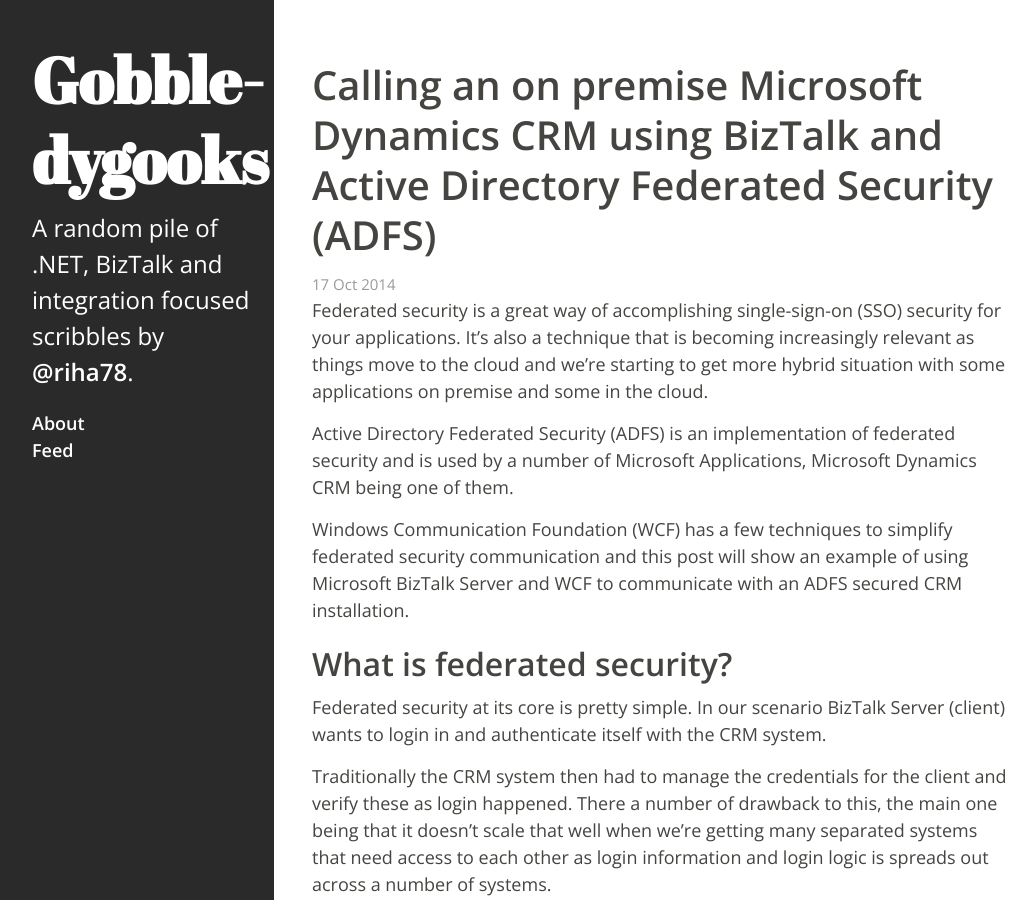
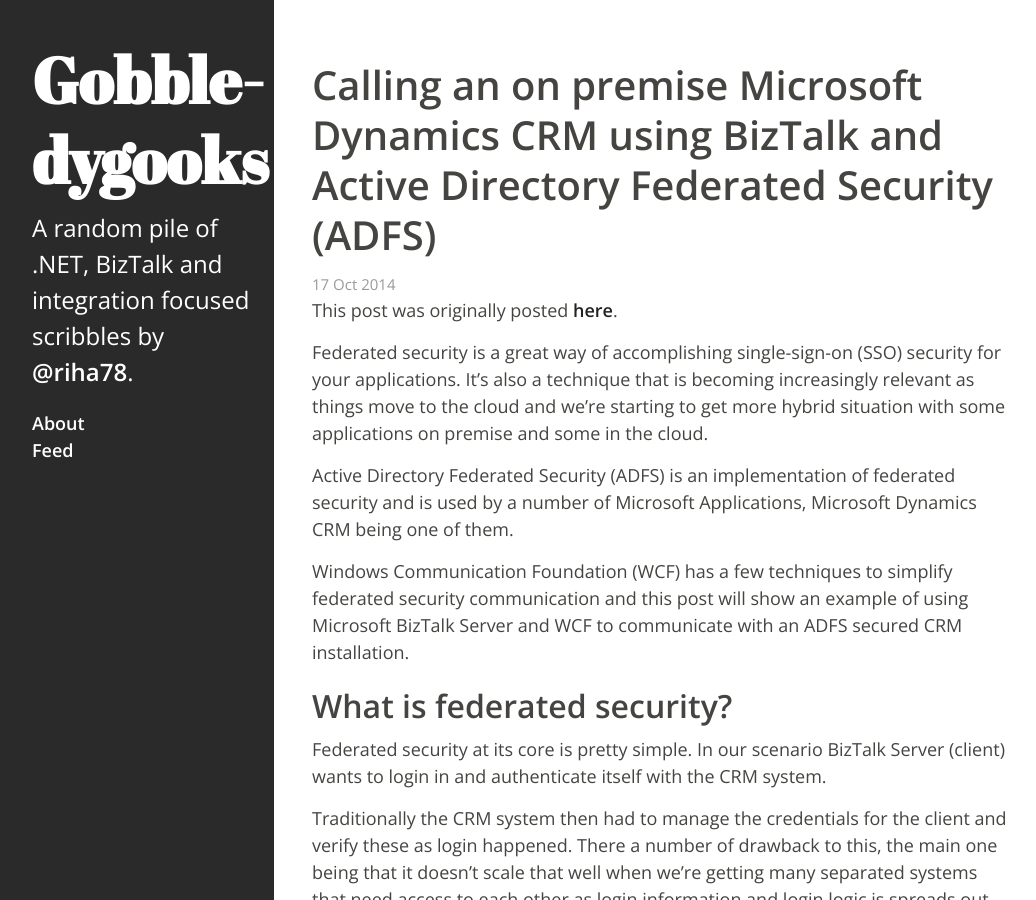
Before and after one commit to riha/riha.github.io, a Jekyll site: the page built from _posts/2014-09-16-calling-an-on-premise-microsoft-dynamics-crm-using-biztalk-and-active-directory-federated-security-(ADFS).md, in a window 1280 px wide and 900 px high. Shown: the whole window, without its empty margins (8-1044 px from the left). Built offline with Jekyll 4.4.1, drawn with Linux system fonts in a browser that asks for light colours; Markdown is read by kramdown in place of the engine named in the settings; comment, search, counter and statistics services are not loaded.

Commit message:
Added link to original post

```diff
--- a/_posts/2014-09-16-calling-an-on-premise-microsoft-dynamics-crm-using-biztalk-and-active-directory-federated-security-(ADFS).md
+++ b/_posts/2014-09-16-calling-an-on-premise-microsoft-dynamics-crm-using-biztalk-and-active-directory-federated-security-(ADFS).md
@@ -3,6 +3,7 @@
 layout: post
 title: "Calling an on premise Microsoft Dynamics CRM using BizTalk and Active Directory Federated Security (ADFS)"
 ---
+This post was originally posted [here](http://blog.ibiz-solutions.se/integration/calling-an-on-premise-microsoft-dynamics-crm-using-biztalk-and-active-directory-federated-security-adfs/).
 
 Federated security is a great way of accomplishing single-sign-on (SSO) security for your applications. It’s also a technique that is becoming increasingly relevant as things move to the cloud and we’re starting to get more hybrid situation with some applications on premise and some in the cloud.
 
```
